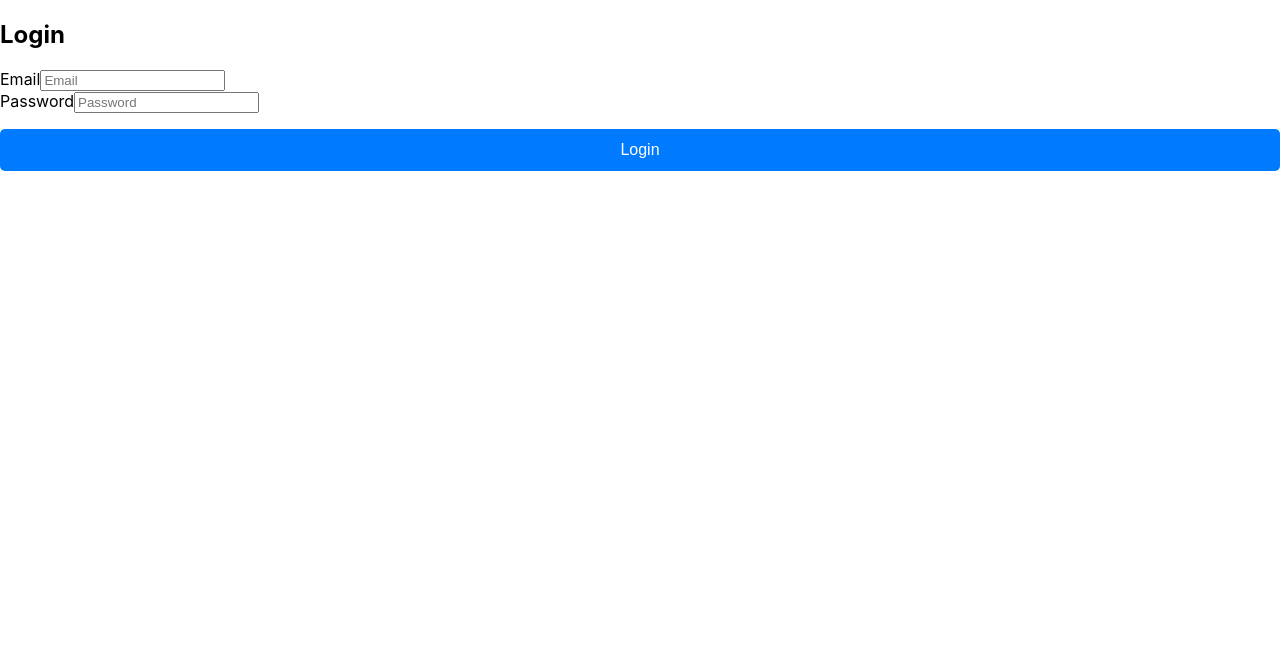
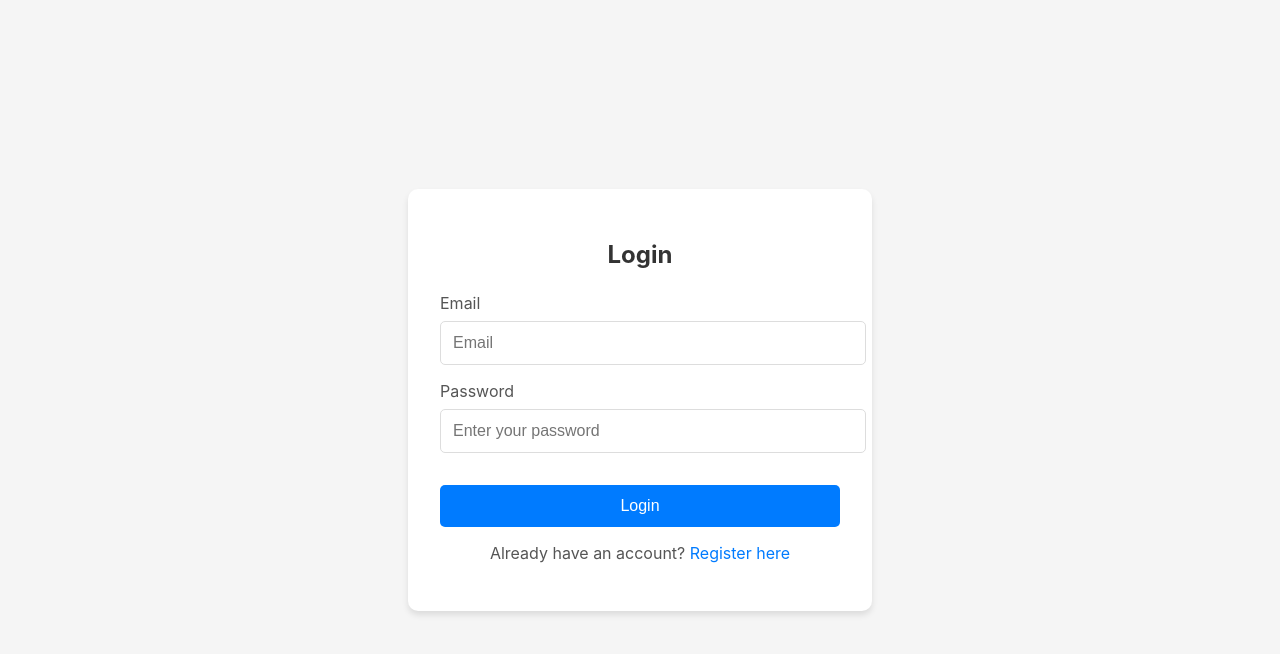
Before and after one commit to WabukoWabuko/DjangoArtAndGraffiti, a React (Create React App) app in the folder Project/frontend/: page /login in a window 1280 px wide. Shown: the top 654 px of the page. Built offline with nearby package versions, Linux system fonts and the light colour scheme.

Commit message:
modifications in login.js

```diff
--- a/Project/frontend/src/components/auth/login.js
+++ b/Project/frontend/src/components/auth/login.js
@@ -1,6 +1,7 @@
 import { useContext, useState } from 'react';
 import { AuthContext } from '../../context/authContext';
 import './Auth.css'; // Shared CSS for auth components
+import { Link } from 'react-router-dom';
 
 const Login = () => {
     const [form, setForm] = useState({ email: '', password: '' });
@@ -27,11 +28,14 @@ const Login = () => {
     };
 
     return (
+        <div className="auth-container">
+            <div className="auth-card">
             <form onSubmit={handleSubmit}>
                 <h2>Login</h2>
                 {error && <p style={{ color: 'red' }}>{error}</p>}
-            <div>
-                <label htmlFor="email">Email</label>
+
+                <div className="form-group">
+                        <label htmlFor="full_name">Email</label>
                         <input
                             type="email"
                             id="email"
@@ -42,13 +46,13 @@ const Login = () => {
                             required
                         />
                     </div>
-            <div>
+                    <div className="form-group">
                         <label htmlFor="password">Password</label>
                         <input
                             type="password"
                             id="password"
                             name="password"
-                    placeholder="Password"
+                            placeholder="Enter your password"
                             value={form.password}
                             onChange={handleChange}
                             required
@@ -58,6 +62,11 @@ const Login = () => {
                     {loading ? 'Logging in...' : 'Login'}
                 </button>
             </form>
+            <p className="auth-link">
+                    Already have an account? <Link to="/register">Register here</Link>
+                </p>
+        </div>
+        </div>
     );
 };
 
```
Lines whose indentation alone changed are shown as unchanged.
